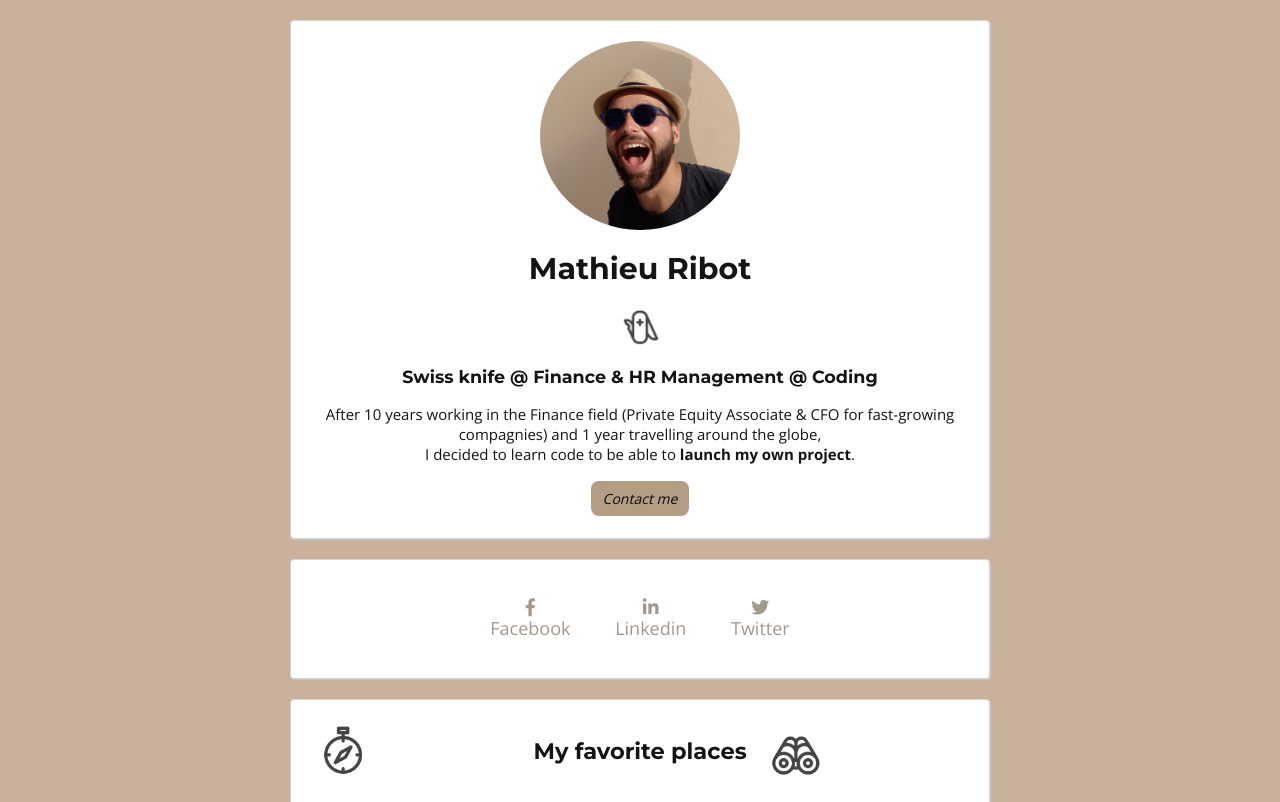
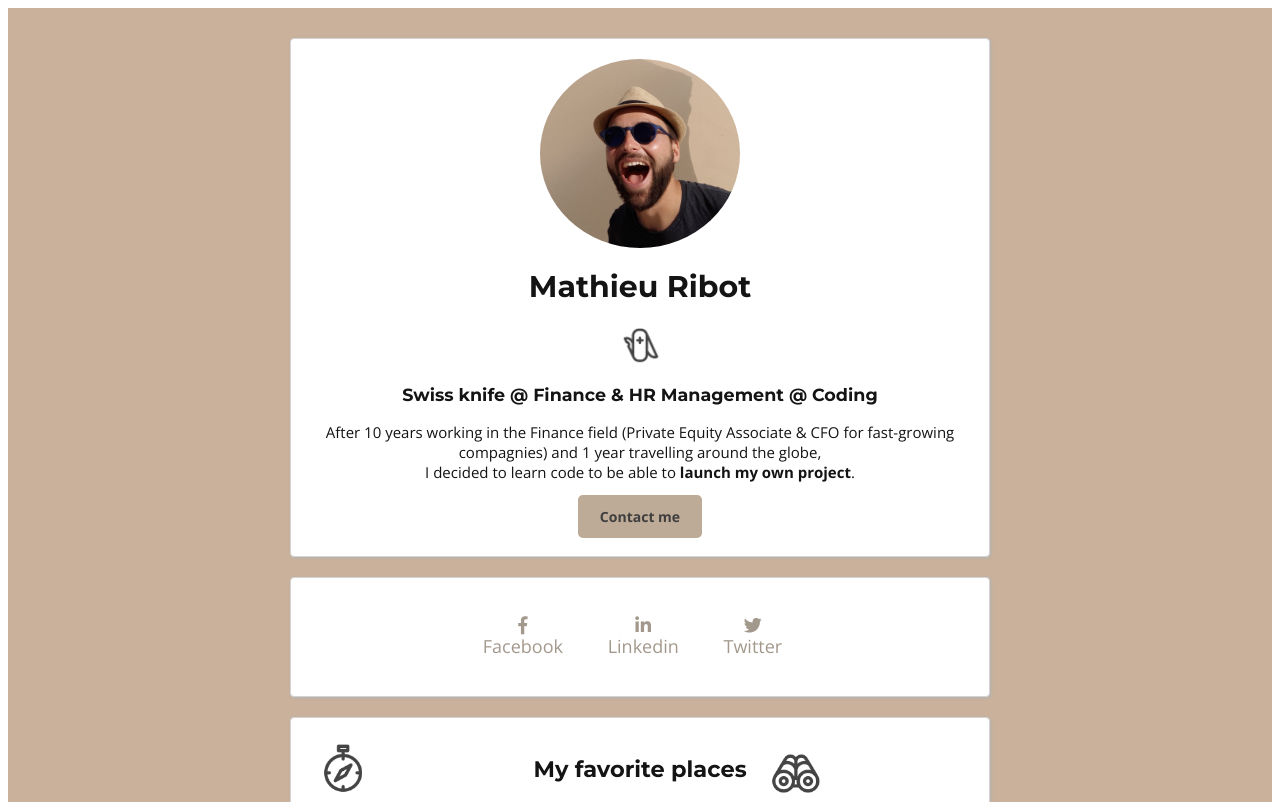
Before and after one commit to MathieuRibot/profile, a plain HTML site: page index.html in a window 1280 px wide. Shown: the top 802 px of the page. Drawn offline with nearby package versions, Linux system fonts and the light colour scheme.

Commit message:
new version of the profile

```diff
--- a/index.html
+++ b/index.html
@@ -2,13 +2,13 @@
   <head>
     <meta charset="utf-8">
     <title>Mathieu Ribot's Profile</title>
-    <link href="https://fonts.googleapis.com/css?family=Open+Sans:400,300,700|Montserrat:400,700" rel="stylesheet">
     <link href="https://maxcdn.bootstrapcdn.com/font-awesome/4.7.0/css/font-awesome.min.css" rel="stylesheet">
     <link rel="stylesheet" href="https://use.fontawesome.com/releases/v5.0.10/css/all.css">
     <link rel="stylesheet" href="style.css">
   </head>
 
   <body>
+    <div class="wrapper">
       <div class="container">
         <div class="card-white text-center">
           <img src="images/profile.jpg" alt="Mathieu Ribot" id="profile-pic" class="img-circle">
@@ -96,5 +96,6 @@
           </ul>
         </div>
       </div>
+    </div>
   </body>
 </html>
--- a/style.css
+++ b/style.css
@@ -1,5 +1,11 @@
+/* --- Google Fonts --- */
+@import url("http://fonts.googleapis.com/css?family=Open+Sans:400,300,700|Montserrat:400,700");
+
+/* --- Components design --- */
+
+
+/* --- Fonts --- */
 body {
-  background-color: rgb(201, 177, 155);
   font-family: 'Open Sans', sans-serif;
   color: rgb(20, 20, 20);
   font-size: 15px;
@@ -12,6 +18,7 @@ h1, h2, h3 {
   font-weight: 700;
 }
 
+/* --- Links --- */
 a {
   color: #7c6d5c;
   text-decoration: none;
@@ -21,17 +28,30 @@ a:hover {
   opacity: 1;
 }
 
+/* --- Links --- */
 td:first-child {
   width: 280px;
   padding: 5px 10px 5px 0px;
 }
 
-.img-circle {
-  border-radius: 50%;
+/* --- Layout --- */
+.wrapper {
+  background-color: rgb(201, 177, 155);
+  margin: 0px;
+  padding: 10px;
 }
 
-.img-place {
-  width: 100%;
+.container {
+  width: 700px;
+  margin: 20px auto;
+}
+
+.card-white {
+  background-color: white;
+  box-shadow: 1px 1px 3px rgb(180, 180, 180);
+  padding: 20px;
+  border: 1.5px solid lightgrey;
+  margin-bottom: 20px;
   border-radius: 4px;
 }
 
@@ -43,55 +63,74 @@ td:first-child {
   text-align: justify;
 }
 
+/* --- Profile Image --- */
+ #profile-pic {
+  width: 200px;
+  height: 189px;
+ }
+
+.img-circle {
+  border-radius: 50%;
+}
+
+#profile-icon {
+  width: 7%;
+}
+
+/* --- Contact Button --- */
+.btn-contact {
+  font-size: 14px;
+  font-weight: bold;
+  color: rgb(30, 30, 30);
+  background-color: #B39D85;
+  padding: 12px 22px;
+  border-radius: 5px;
+  opacity: 0.85;
+}
+.btn-contact:hover {
+  opacity: 1;
+}
+
+.contact-me {
+  margin-top: 25px;
+  margin-bottom: 10px;
+}
+
+/* --- Social Media --- */
+.social-logo {
+  font-size: 18px;
+  padding: 0px 15px;
+}
+
+/* --- Places Content --- */
+.logo-places {
+  width: 30%;
+}
+
+.img-place {
+  width: 100%;
+  border-radius: 4px;
+}
+
 .text-description {
   color: rgb(20, 20, 20);
   font-size: 14px;
   font-style: italic;
   line-height: 1.5;
 }
-
-.container {
-  width: 700px;
-  margin: 20px auto;
-}
-
-.card-white {
-  background-color: white;
-  box-shadow: 1px 1px 2px rgb(200, 200, 200);
-  padding: 20px;
-  border: 1px solid lightgrey;
-  margin-bottom: 20px;
-  border-radius: 4px;
-}
-
-.btn-contact {
-  font-size: 14px;
-  font-style: oblique;
-  background-color: #B39D85;
-  color: rgb(10, 10, 10);
-  margin-top: 50px;
-  padding: 8px 12px;
-  border-radius: 8px;
-  opacity: 1;
-}
-.btn-contact:hover {
-  opacity: 0.8;
-}
-
 .list-inline {
   padding-left: 0px;
 }
-
 .list-inline > li {
   display: inline-block;
   padding: 0px 20px;
 }
+
 .box-inline {
   width: 100%;
   display: table;
   margin-bottom: 30px;
 }
-
 .box-inline  > h2 {
   width: 250px;
 }
@@ -101,29 +140,7 @@ td:first-child {
   vertical-align: middle;
 }
 
-.logo-places {
-  width: 30%;
-}
-
-.social-logo {
-  font-size: 18px;
-  padding: 0px 50px;
-}
-
-.contact-me {
-  margin-top: 25px;
-  margin-bottom: 10px;
-}
-
- #profile-pic {
-  width: 200px;
-  height: 189px;
- }
-
-#profile-icon {
-  width: 7%;
-}
-
+/* --- Responsive --- */
 @media(max-width: 700px) {
   .container {
     width: 500px;
```
Lines whose indentation alone changed are shown as unchanged.
